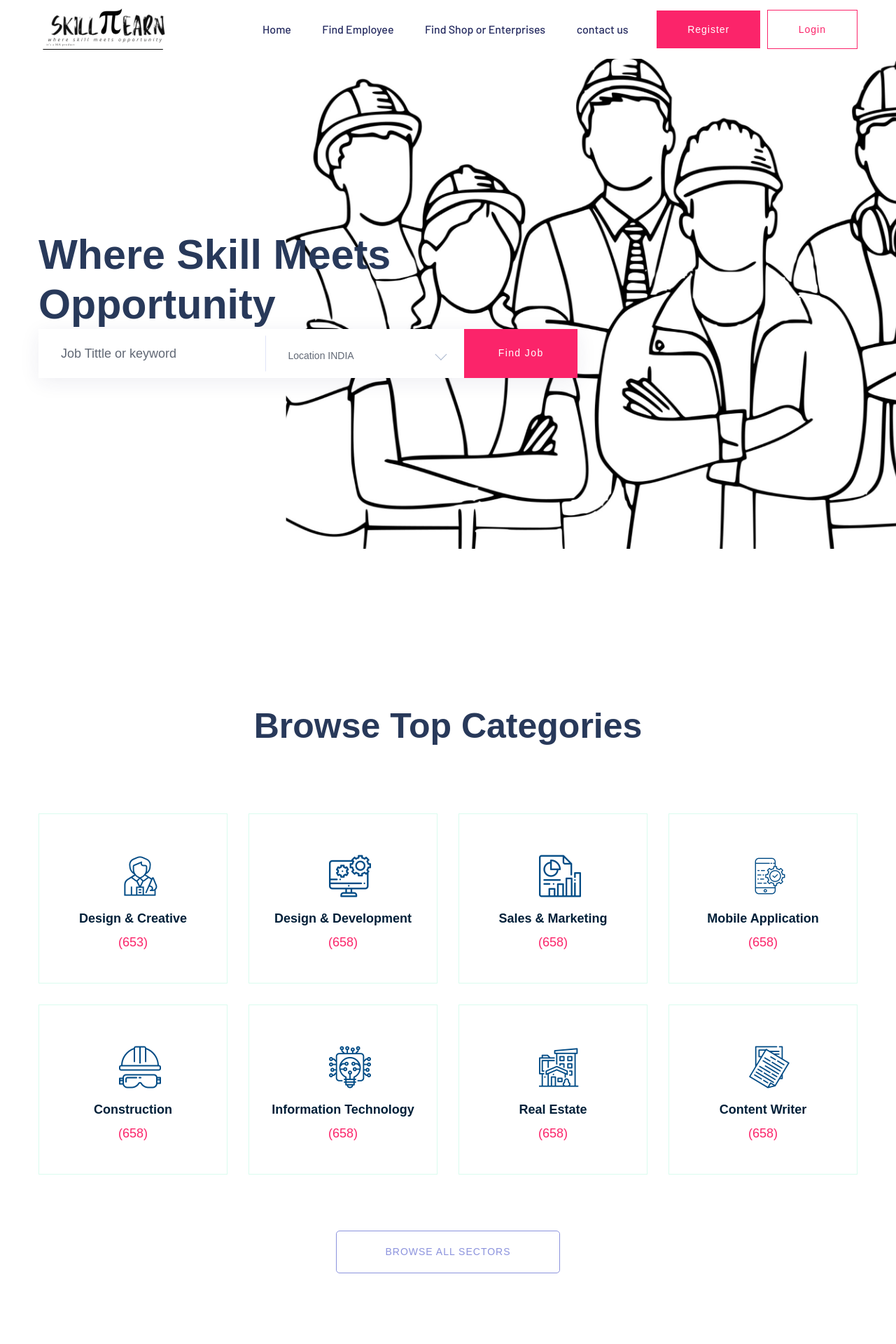
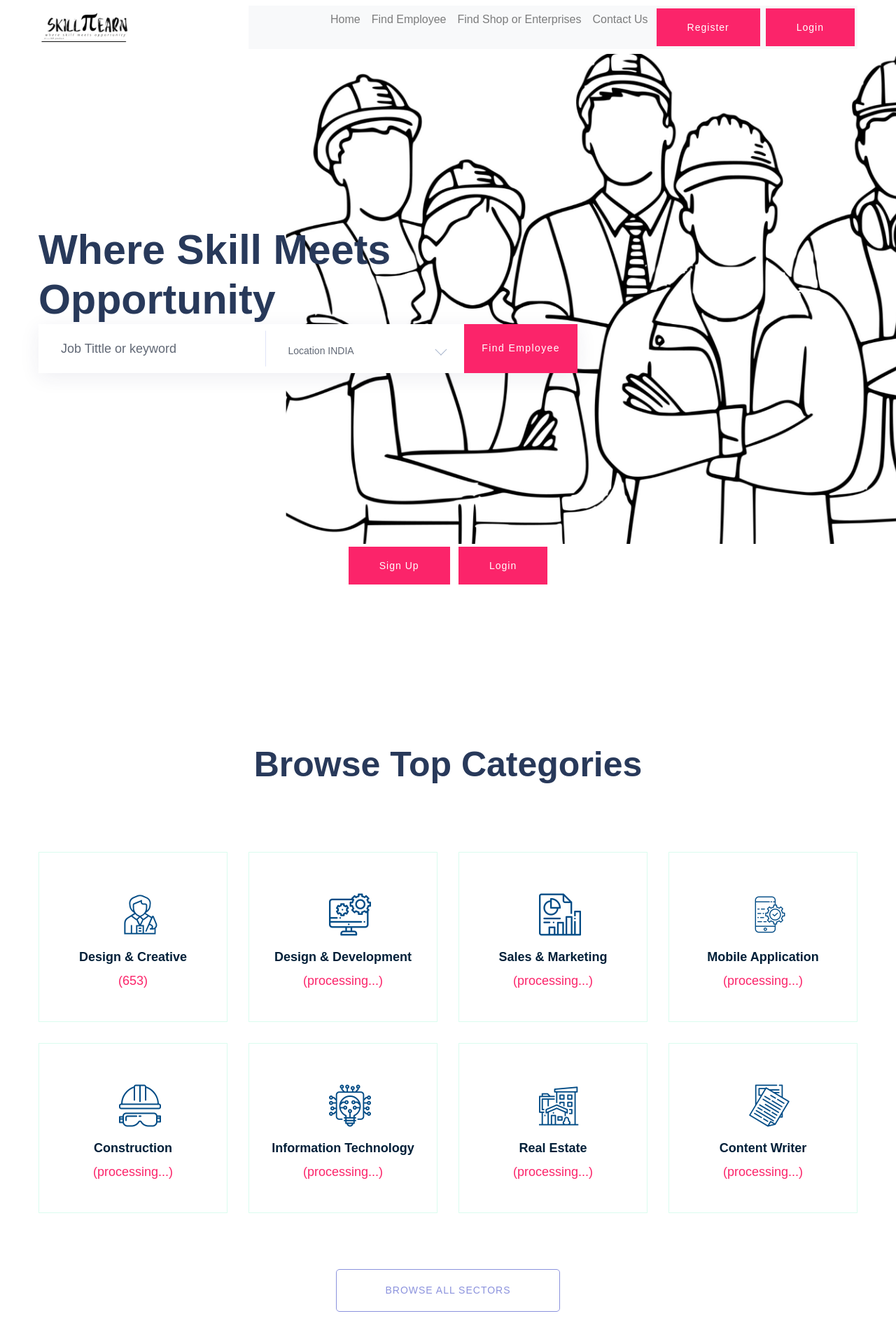
Before and after one commit to abhinandh333/skillnearn, a Django app: page / in a window 1280 px wide. Shown: the top 1920 px of the page at 70% size. Run offline with Django 5.2, Linux system fonts and the light colour scheme; some libraries are stand-ins or nearby versions; some web fonts are replaced.

Commit message:
Your commit message

```diff
--- a/website/templates/home.html
+++ b/website/templates/home.html
@@ -41,54 +41,66 @@
     <!-- Preloader Start -->
     <header>
     <!-- Header Start -->
-       <div class="header-area header-transparrent">
-           <div class="headder-top header-sticky">
+
+
+
+
+             <!-- Include jQuery and Bootstrap JS -->
+<script src="{% static 'website/js/vendor/jquery-1.12.4.min.js' %}"></script>
+<script src="{% static 'website/js/popper.min.js' %}"></script>
+<script src="{% static 'website/js/bootstrap.min.js' %}"></script>
+
+<!-- Collapse mobile navbar on link click -->
+<script>
+  $(document).ready(function () {
+    $('.navbar-nav .nav-link').on('click', function () {
+      $('.navbar-collapse').collapse('hide');
+    });
+  });
+</script>
+
+
+
+    <!-- Wrap inside header -->
 <div class="container">
-                    <div class="row align-items-center">
-                        <div class="col-lg-3 col-md-2">
-                            <!-- Logo -->
-                            <div class="logo">
-                                <a href="{% url 'home' %}"><img src="{% static 'website/img/logo/logo.png'%}" alt=""></a>
+  <div class="row align-items-center py-2">  <!-- Use py-2 for padding -->
+    <div class="col-6 col-lg-3">
+      <a class="navbar-brand" href="{% url 'home' %}">
+        <img src="{% static 'website/img/logo/logo.png' %}" alt="Skill π Earn" style="height: 45px;">
+      </a>
     </div>
+    <div class="col-6 col-lg-9">
+      <nav class="navbar navbar-expand-lg navbar-light bg-light p-0">
+        <button class="navbar-toggler" type="button" data-toggle="collapse" data-target="#mainNavbar"
+          aria-controls="mainNavbar" aria-expanded="false" aria-label="Toggle navigation">
+          <span class="navbar-toggler-icon"></span>
+        </button>
+
+        <div class="collapse navbar-collapse justify-content-end" id="mainNavbar">
+          <ul class="navbar-nav">
+            <li class="nav-item"><a class="nav-link" href="{% url 'home' %}">Home</a></li>
+            <li class="nav-item"><a class="nav-link" href="{% url 'base' %}">Find Employee</a></li>
+            <li class="nav-item"><a class="nav-link" href="{% url 'base' %}">Find Shop or Enterprises</a></li>
+            <li class="nav-item"><a class="nav-link" href="{% url 'contact' %}">Contact Us</a></li>
+            <li class="nav-item"><a class="btn btn-outline-primary btn-sm m-1" href="{% url 'base' %}">Register</a></li>
+            <li class="nav-item"><a class="btn btn-primary btn-sm m-1" href="{% url 'base' %}">Login</a></li>
+          </ul>
         </div>
-                        <div class="col-lg-9 col-md-9">
-                            <div class="menu-wrapper">
-                                <!-- Main-menu -->
-                                <div class="main-menu">
-                                    <nav class="d-none d-lg-block">
-                                        <ul id="navigation">
-                                            <li><a href="{% url 'home' %}">Home</a></li>
-                                            <li><a href="{% url 'base' %}">Find  Employee </a></li>
-                                            <li><a href="{% url 'base' %}">Find Shop or Enterprises</a></li>
-                                            <li><a href="{% url 'base' %}">contact us</a>
-                                               <!-- <ul class="submenu"> -->
-                                                   <!-- <li><a href=""{% url 'contact' %}"">contact</a></li>
-                                                    <li><a href="single-blog.html"></a></li>
-                                                    <li><a href="elements.html"></a></li>
-                                                    <li><a href="job_details.html">job Details</a></li> -->
-                                                </ul>
-                                            </li>
-                                            <!-- <li><a href=""{% url 'contact' %}"">Contact</a></li> -->
-                                        </ul>
       </nav>
-                                </div>
-                                <!-- Header-btn -->
-                                <div class="header-btn d-none f-right d-lg-block">
-                                    <a href="{% url 'base' %}" class="btn head-btn1">Register</a>
-                                    <a href="{% url 'base' %}" class="btn head-btn2">Login</a>
     </div>
   </div>
 </div>
-                        <!-- Mobile Menu -->
-                        <div class="col-12">
-                            <div class="mobile_menu d-block d-lg-none"></div>
-                        </div>
-                    </div>
-                </div>
-           </div>
-       </div>
+
     <!-- Header End -->
 </header>
+
+
+
+
+
+
+
+
     <main>
 
         <!-- slider Area Start-->
@@ -124,7 +136,8 @@
                                         </div>
                                     </div>
                                     <div class="search-form">
-                                        <a href="{% url 'base' %}">Find job</a>
+                                        <a href="{% url 'base' %}">Find
+                                            Employee</a>
                                     </div>
                                 </form>
                             </div>
@@ -134,6 +147,10 @@
             </div>
         </div>
         <!-- slider Area End-->
+
+        <center>  <a class="btn btn-outline-primary btn-sm m-1" href="{% url 'base' %}">Sign up</a>
+              <a class="btn btn-primary btn-sm m-1" href="{% url 'base' %}">Login</a>  </center>
+
             <!-- Our Services Start -->
         <div class="our-services section-pad-t30">
             <div class="container">
@@ -165,7 +182,7 @@
                             </div>
                             <div class="services-cap">
                                <h5><a href="{% url 'joblist' %}">Design & Development</a></h5>
-                                <span>(658)</span>
+                                <span>(processing...)</span>
                             </div>
                         </div>
                     </div>
@@ -176,7 +193,7 @@
                             </div>
                             <div class="services-cap">
                                <h5><a href="{% url 'joblist' %}">Sales & Marketing</a></h5>
-                                <span>(658)</span>
+                                <span>(processing...)</span>
                             </div>
                         </div>
                     </div>
@@ -187,7 +204,7 @@
                             </div>
                             <div class="services-cap">
                                <h5><a href="{% url 'joblist' %}">Mobile Application</a></h5>
-                                <span>(658)</span>
+                                <span>(processing...)</span>
                             </div>
                         </div>
                     </div>
@@ -198,7 +215,7 @@
                             </div>
                             <div class="services-cap">
                                <h5><a href="{% url 'joblist' %}">Construction</a></h5>
-                                <span>(658)</span>
+                                <span>(processing...)</span>
                             </div>
                         </div>
                     </div>
@@ -209,7 +226,7 @@
                             </div>
                             <div class="services-cap">
                                <h5><a href="{% url 'joblist' %}">Information Technology</a></h5>
-                                <span>(658)</span>
+                                <span>(processing...)</span>
                             </div>
                         </div>
                     </div>
@@ -220,7 +237,7 @@
                             </div>
                             <div class="services-cap">
                                <h5><a href="{% url 'joblist' %}">Real Estate</a></h5>
-                                <span>(658)</span>
+                                <span>(processing...)</span>
                             </div>
                         </div>
                     </div>
@@ -231,7 +248,7 @@
                             </div>
                             <div class="services-cap">
                                <h5><a href="{% url 'joblist' %}">Content Writer</a></h5>
-                                <span>(658)</span>
+                                <span>(processing...)</span>
                             </div>
                         </div>
                     </div>
@@ -415,6 +432,14 @@
         </div>
 
 
+
+
+
+
+
+
+
+
     </main>
    <footer>
         <!-- Footer Start-->
@@ -452,8 +477,8 @@
                             <div class="footer-tittle">
                                 <h4>Important Link</h4>
                                 <ul>
-                                    <li><a href=""{% url 'home' %}""> Home</a></li>
-                                    <li><a href=""{% url 'contact' %}"">Contact Us</a></li>
+                                    <li><a href="{% url 'home' %}"> Home</a></li>
+                                    <li><a href="{% url 'contact' %}">Contact Us</a></li>
                                     <li><a href="{% url 'base' %}">Testimonial</a></li>
                                     <li><a href="{% url 'base' %}">Proparties</a></li>
                                     <li><a href="{% url 'contact' %}">Support</a></li>
@@ -545,6 +570,16 @@
         <!-- Footer End-->
     </footer>
 
+
+
+
+
+
+
+
+
+
+
   <!-- JS here -->
 
 		<!-- All JS Custom Plugins Link Here here -->
@@ -587,5 +622,16 @@
 <script src="{% static 'website/js/main.js' %}"></script>
 
 
+<!-- extra for responsive view-->
+<script src="{% static 'website/js/vendor/jquery-1.12.4.min.js' %}"></script>
+<script src="{% static 'website/js/popper.min.js' %}"></script>
+<script src="{% static 'website/js/bootstrap.min.js' %}"></script>
+
+
+
+
+
+
+
     </body>
 </html>
```
Lines whose indentation alone changed are shown as unchanged.
